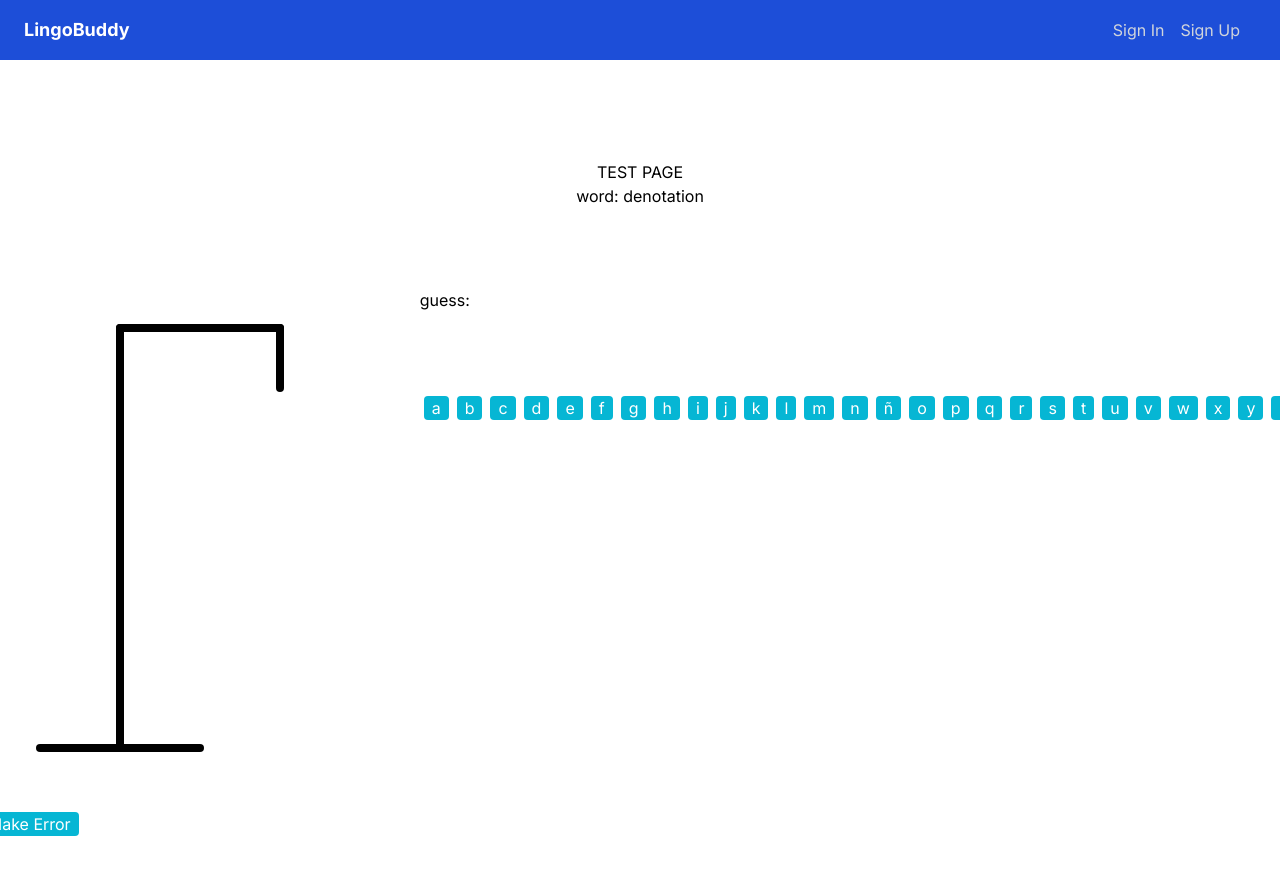
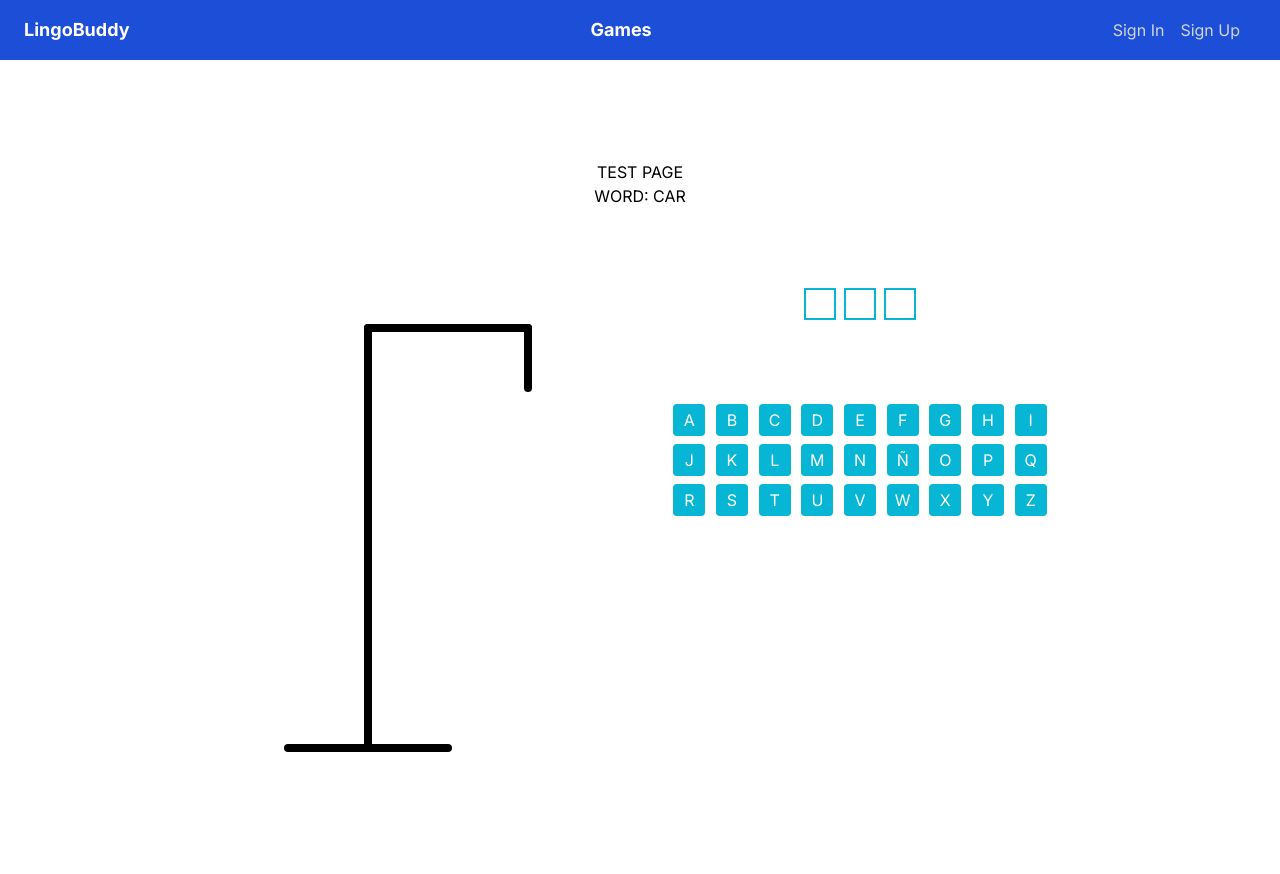
Before and after one commit to jgone99/LingoBuddy, a Next.js app in the folder lingobuddy/: page /games in a window 1280 px wide. Shown: the top 874 px of the page. Built offline with nearby package versions, Linux system fonts and the light colour scheme; no server answers.

Commit message:
more hangman stuff

```diff
--- a/lingobuddy/src/app/components/header.jsx
+++ b/lingobuddy/src/app/components/header.jsx
@@ -15,15 +15,11 @@ const Header = () => {
                     </Link>
                 </div>
                 <div className='flex items-center'>
-                    {userId && (
-                        <>
-                            <Link href="/games">
-                                <div className="text-lg font-bold text-white">
-                                    Games
-                                </div>
-                            </Link>
-                        </>
-                    )}
+                    <Link href="/games">
+                        <div className="text-lg font-bold text-white">
+                            Games
+                        </div>
+                    </Link>
                 </div>
                 <div className="text-white flex items-center">
                     {!userId && (
--- a/lingobuddy/src/app/games/page.jsx
+++ b/lingobuddy/src/app/games/page.jsx
@@ -1,74 +1,112 @@
 'use client';
 
 import Figure from '../components/figure'
-import { useState } from 'react'
+import { useEffect, useState } from 'react'
 
 const alphabetArray = ["a", "b", "c", "d", "e", "f", "g", "h", "i", "j", "k", "l", "m", "n", "ñ", "o", "p", "q", "r", "s", "t", "u", "v", "w", "x", "y", "z"]
+const word_bank = [ "denotation", "elementary", "car", "waffle" ]
 
 const Conditional = ({
     showWhen,
-    childrenTrue,
-    childrenFalse,
+    children,
 }) => {
     if (showWhen) {
-        return <>{childrenTrue}</>
+        return <>{children}</>
     }
-    return <>{childrenFalse}</>
 }
 
+
 const GamesPage = () => {
-    const [ word ] = useState("denotation")
-    const [ gameOver, setGameOver ] = useState(false);
-    const [ maxErrors ] = useState(6);
-    const [ errors, setErrors ] = useState(0);
+    const [ firstRender, setFirstRender ] = useState(true)
+    const [ loading, setLoading ] = useState(true)
+    const [ word, setWord ] = useState()
+    const [ gameOver, setGameOver ] = useState(false)
+    const [ playAgain, setPlayAgain ] = useState(false)
+    const [ maxErrors ] = useState(6)
+    const [ errorCount, setErrorCount ] = useState(0)
 
-    function alphabetButtons() {
-        return alphabetArray.map((letter) => {
-            return <button className='m-1 text-white bg-cyan-500 px-2 rounded hover:bg-cyan-800' value={letter}>{letter}</button>
+    useEffect(() => {
+        if((gameOver && playAgain) || firstRender) {
+            setWord(word_bank[Math.floor(Math.random()*(word_bank.length))])
+            setFirstRender(false)
+            setPlayAgain(false)
+            setGameOver(false)
+            resetGuessBoxes()
+        }
+        setLoading(false)
+    })
+
+    const guessBoxes = () => {
+        console.log('guessBoxes')
+        return String(word).split('').map((letter) => {
+            return <div className={`flex mx-1 border-solid items-center justify-center border-2 w-8 h-8 border-cyan-500 guessbox letter-${letter}`}></div>
         })
     }
 
-    function errorMade() {
-        setErrors(errors + 1)
-        if (errors + 1 >= maxErrors) {
+    const resetGuessBoxes = () => {
+        const boxes = document.querySelectorAll('.guessbox')
+        boxes.forEach((div) => {div.innerHTML=''})
+    }
+
+    const buttonClicked = (letter) => {
+        const boxes = document.querySelectorAll('.letter-'+letter)
+        if(boxes.length > 0) {
+            boxes.forEach((div) => {div.innerHTML=letter.toUpperCase()})
+            return
+        }
+        errorMade()
+    }
+
+    const alphabetButtons = () => {
+        return alphabetArray.map((letter) => {
+            return <button onClick={() => {buttonClicked(letter)}} className='m-1 text-white bg-cyan-500 w-8 h-8 rounded hover:bg-cyan-800' value={letter}>{letter.toUpperCase()}</button>
+        })
+    }
+
+    const errorMade = () => {
+        setErrorCount(errorCount + 1)
+        if (errorCount + 1 >= maxErrors) {
             setGameOver(true)
         }
     }
 
-    function reset() {
-        setErrors(0)
-        setGameOver(false)
+    const reset = () => {
+        setErrorCount(0)
+        setPlayAgain(true)
     }
 
-    return (
+    return loading ?
+        <>
+            <div>
+                Loading...
+            </div>
+        </> : (
         <>
             <div className='text-center'>TEST PAGE</div>
             <div className='text-center mb-20'>
-                <h4>word: {word}</h4>
+                <h4>WORD: {word.toUpperCase()}</h4>
             </div>
-            <div className="flex">
+            <div className="flex m-20">
                 <div className='mr-10'>
                     <div className='flex'>
-                        <Figure errors={ errors } />
+                        <Figure errors={ errorCount } />
                     </div>
-                    <p>{errors}</p>
-                    <div className='flow-root'>
-                        <Conditional showWhen={!gameOver} childrenTrue={
-                            <div className="float-left">
-                                <button onClick={errorMade} className='bg-cyan-500 rounded text-white px-2 hover:bg-cyan-800'>Make Error</button>
-                            </div>
-                        } childrenFalse={
-                            <div className="float-right">
+                </div>
+                <div className='w-96'>
+                    <div className='mb-20 flex justify-center'>
+                        {guessBoxes()}
+                    </div>
+                    <div className="w-96">
+                        {gameOver ? (
+                            <div className='flex justify-center'>
                                 <button onClick={reset} className='bg-cyan-500 rounded text-white px-2 hover:bg-cyan-800'>Play Again</button>
                             </div>
-                        }>
-                        </Conditional>
-                    </div>
-                </div>
-                <div>
-                    <div className='mb-20'>guess: </div>
-                    <div className="flex">
-                        {alphabetButtons()}
+                            ) : (
+                                <div className='grid grid-cols-9 justify-items-center'>
+                                    {alphabetButtons()}
+                                </div>
+                            )
+                        }
                     </div>
                 </div>
             </div>
```
